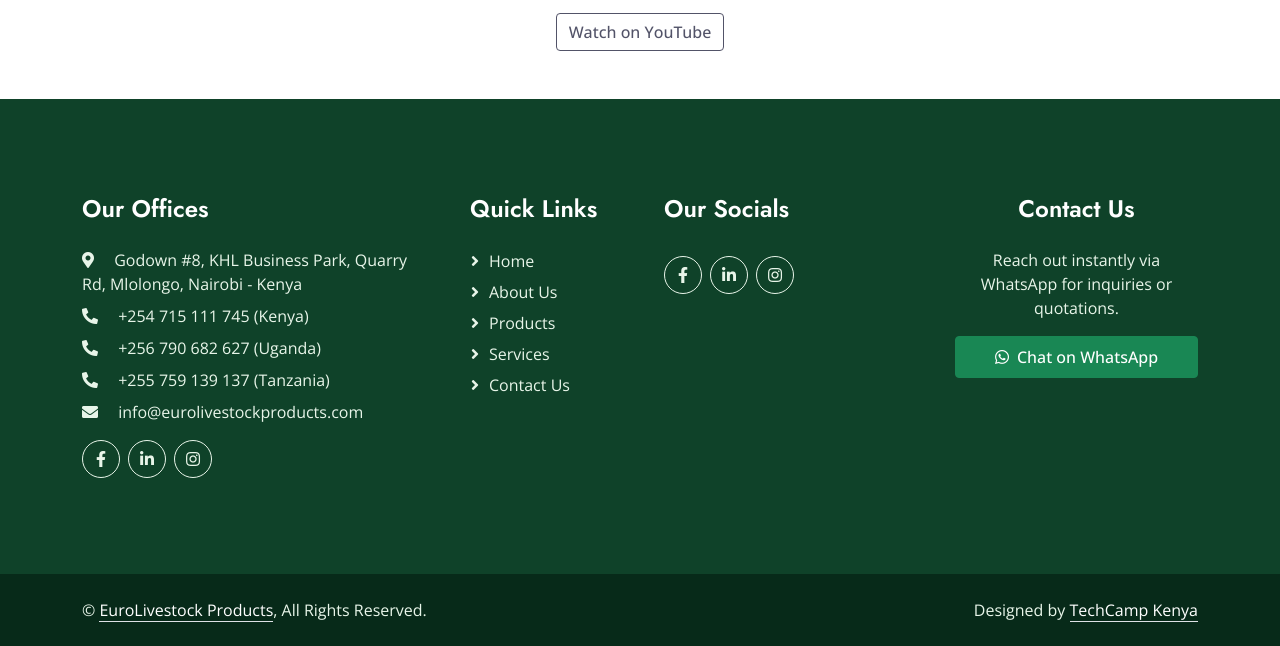
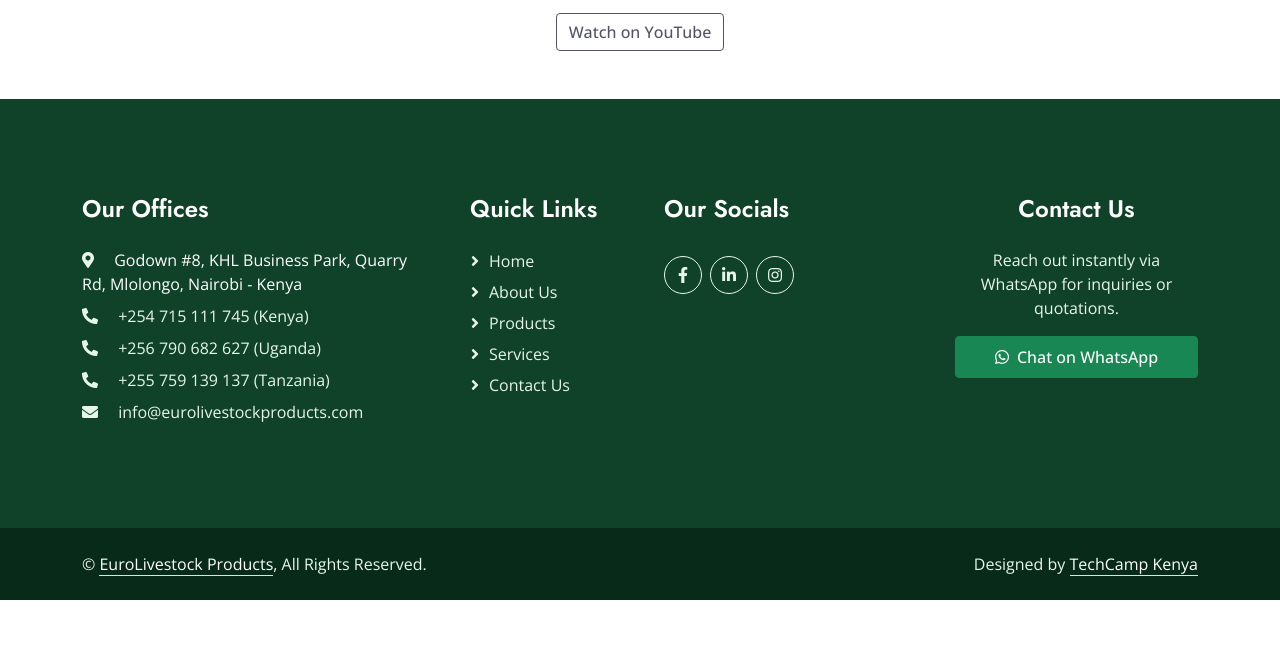
Before and after one commit to kailikia/eurolivestock, a plain HTML site: page about.html in a window 1280 px wide. Shown: the part 1755-2401 px from the top of the page. After the commit the page ends 2355 px from the top, so only its background shows below. Drawn offline with nearby package versions, Linux system fonts and the light colour scheme; files that its build step writes are made by us from their sources.

Commit message:
update 11

```diff
--- a/about.html
+++ b/about.html
@@ -247,11 +247,10 @@
                     <h4 class="text-white mb-4">Our Offices</h4>
                     <p class="mb-2">
                         <i class="fa fa-map-marker-alt me-3"></i>
-                        <a href="https://maps.app.goo.gl/7MFXcF65u9JiiYve8" target="_blank" class="text-light">
+                        <a href="https://maps.app.goo.gl/7MFXcF65u9JiiYve8" target="_blank" class="text-white">
                             Godown #8, KHL Business Park, Quarry Rd, Mlolongo, Nairobi - Kenya
                         </a>
                     </p>
-
 
                     <p class="mb-2">
                         <i class="fa fa-phone-alt me-3"></i>
@@ -276,15 +275,6 @@
                             info@eurolivestockproducts.com
                         </a>
                     </p>
-
-                    <div class="d-flex pt-2">
-                        <a class="btn btn-square btn-outline-light rounded-circle me-2" href="#"><i
-                                class="fab fa-facebook-f"></i></a>
-                        <a class="btn btn-square btn-outline-light rounded-circle me-2" href="#"><i
-                                class="fab fa-linkedin-in"></i></a>
-                        <a class="btn btn-square btn-outline-light rounded-circle me-2" href="#"><i
-                                class="fab fa-instagram"></i></a>
-                    </div>
                 </div>
 
                 <div class="col-lg-2 col-md-6">
```
Also changed, not shown: contact.html (+1 -10 lines), index.html (+0 -9 lines), products.html (+1 -10 lines), services.html (+1 -10 lines), test.html (deleted, +0 -15 lines).
